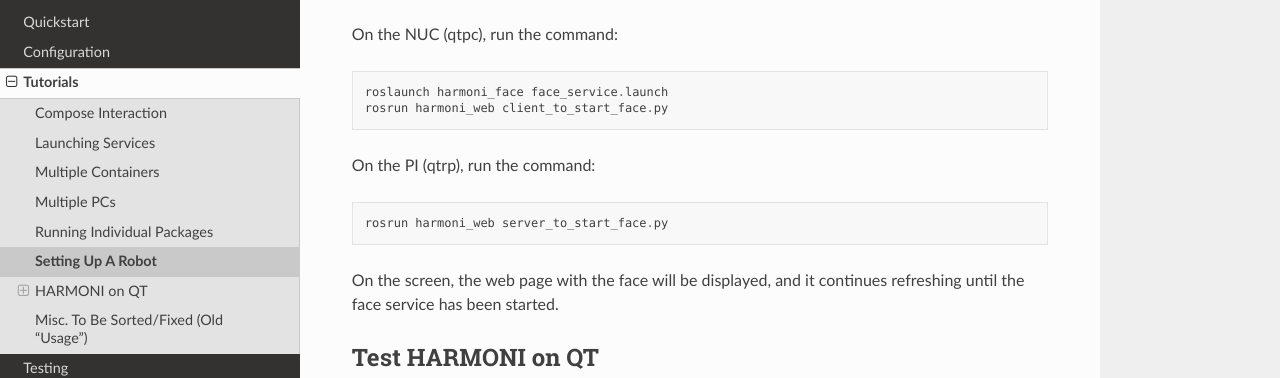
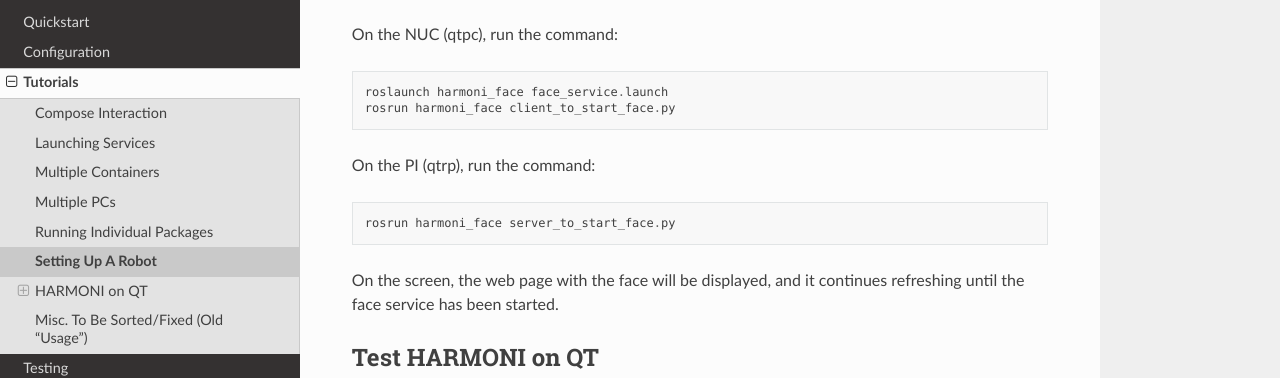
Before and after one commit to interaction-lab/HARMONI, a Sphinx documentation site: the page built from doc/tutorials/Setting-Up-a-New-Robot.md, in a window 1280 px wide and 900 px high, scrolled down 5074 px. Shown: the part 159-537 px from the top of the window. Built offline with Sphinx 7.4.7 and the Read the Docs theme 2.0.0, drawn with Linux system fonts in a browser that asks for light colours; pages that are not in the unit, such as notebooks, are missing from menus.

Commit message:
fixing face testing

````diff
--- a/doc/tutorials/Setting-Up-a-New-Robot.md
+++ b/doc/tutorials/Setting-Up-a-New-Robot.md
@@ -256,14 +256,14 @@
 
 ```
 roslaunch harmoni_face face_service.launch
-rosrun harmoni_web client_to_start_face.py
+rosrun harmoni_face client_to_start_face.py
 ```
 
 On the PI (qtrp), run the command:
 
 
 ```
-rosrun harmoni_web server_to_start_face.py
+rosrun harmoni_face server_to_start_face.py
 ```
 On the screen, the web page with the face will be displayed, and it continues refreshing until the face service has been started.
 
````
